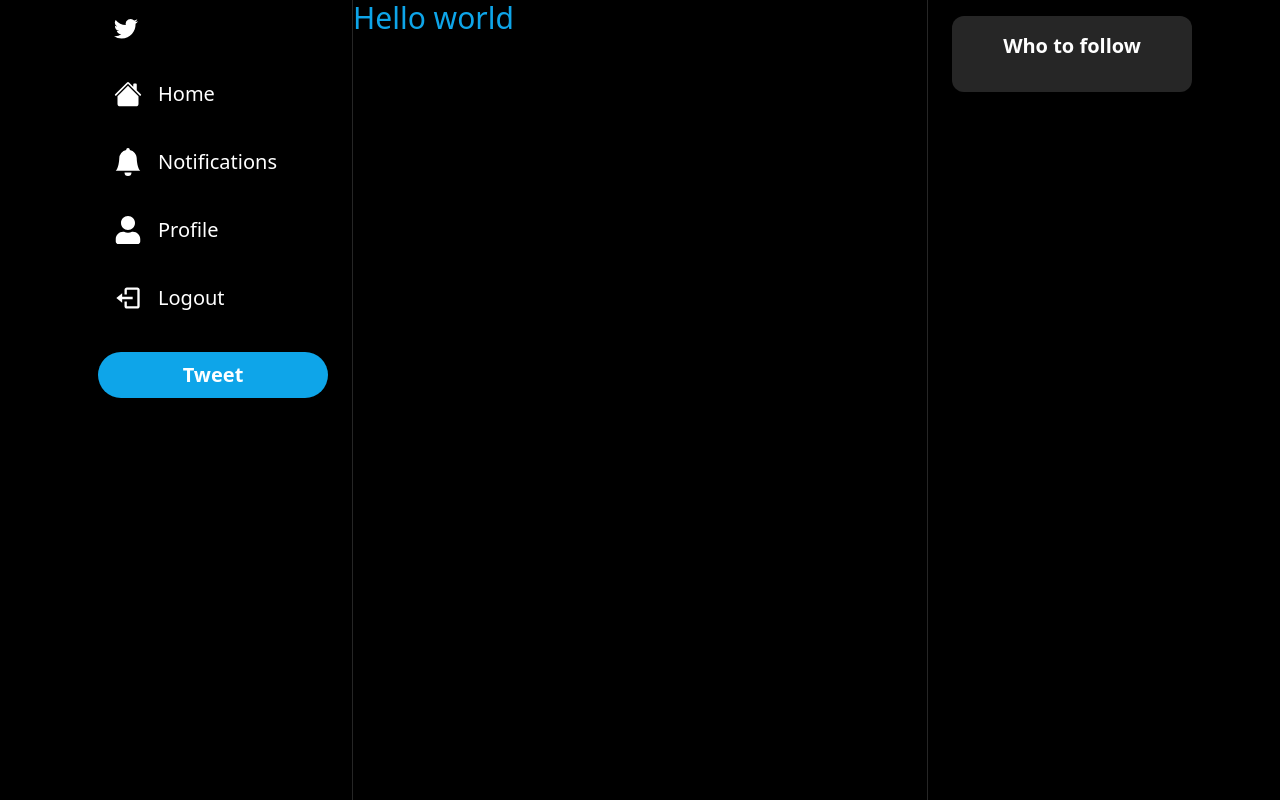
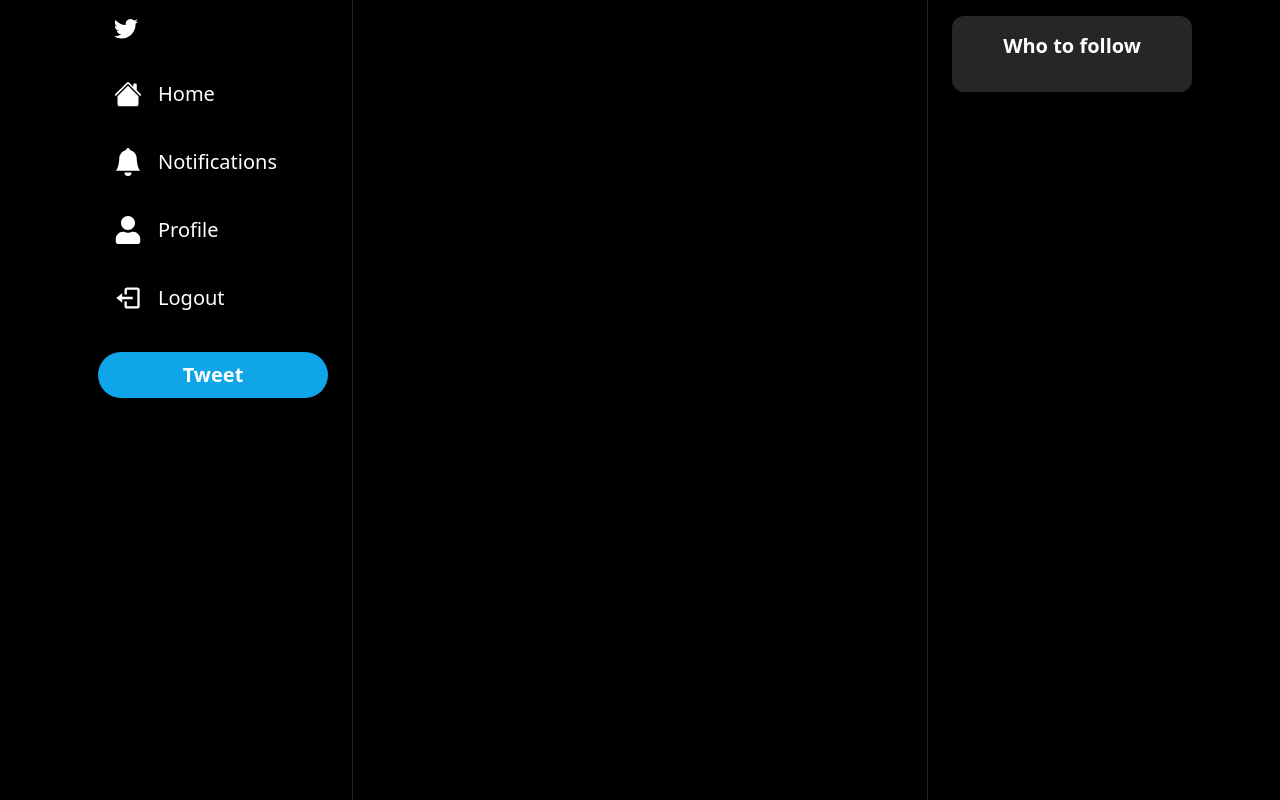
Before and after one commit to George-Gichuru/Twitter, a Next.js app: page / in a window 1280 px wide. Built offline with nearby package versions, Linux system fonts and the light colour scheme.

Commit message:
import header

```diff
--- /dev/null
+++ b/components/Header.tsx
@@ -0,0 +1,7 @@
+const Header = () => {
+    return (
+        <div></div>
+    )
+}
+
+export default Header
--- a/pages/index.tsx
+++ b/pages/index.tsx
@@ -1,7 +1,10 @@
+import Header from "../components/Header";
+
 export default function Home() {
   return(
-    <div className="text-3xl text-sky-500">
-      Hello world
-    </div>
+    <>
+      <Header />
+    </>
+
   )
 }
```
